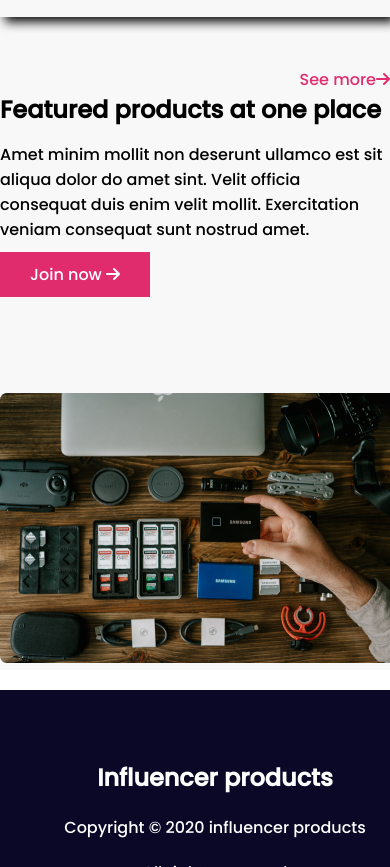
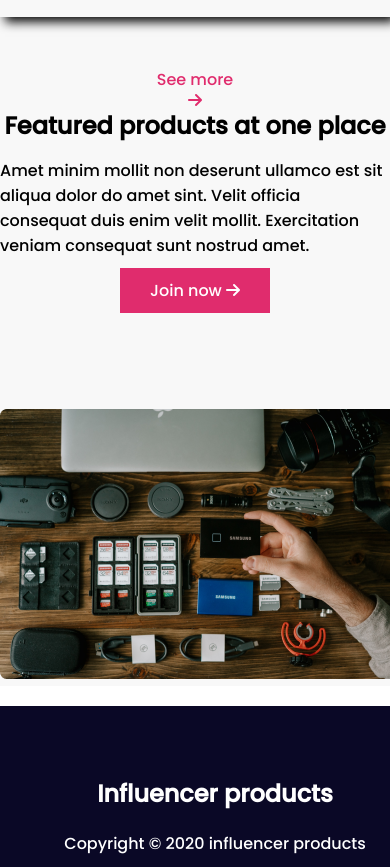
Before and after one commit to mahbubaly/influence-gear, a plain HTML site: page index.html in a window 390 px wide. Shown: the part 6561-7428 px from the top of the page. Drawn offline with Linux system fonts and the light colour scheme.

Commit message:
mobile-re-done

```diff
--- a/styles/style.css
+++ b/styles/style.css
@@ -331,6 +331,12 @@ Madia quaray
         width: 100%;
 
     }
+    .feature-content,.See-more{
+        display: flex;
+        flex-direction: column;
+        justify-content: center;
+        align-items: center;
+    }
 
 
 
```
